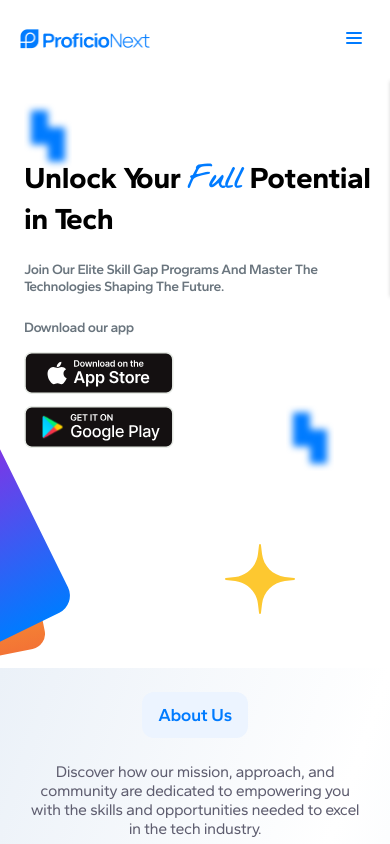
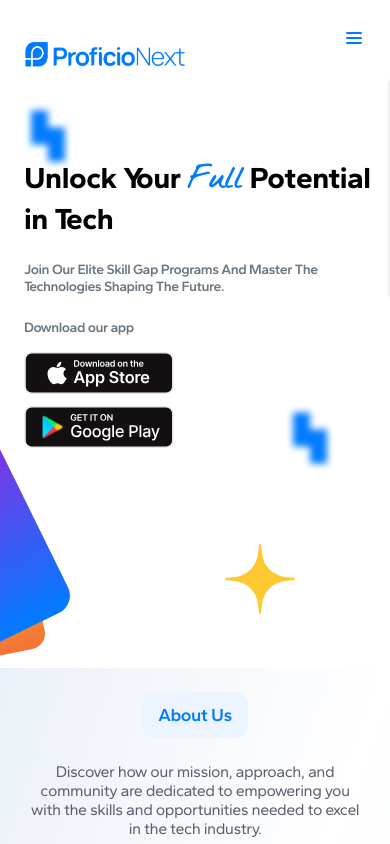
Before and after one commit to Jolaoluwa17/demo-space, a React (Vite) app: page / in a window 390 px wide. Shown: the top 844 px of the page. Built offline with nearby package versions, Linux system fonts and the light colour scheme.

Commit message:
updates to UI

```diff
--- a/src/index.css
+++ b/src/index.css
@@ -13,7 +13,6 @@ body {
   margin: 0;
   padding: 0;
   letter-spacing: -0.5px;
-  /* user-select: none; */
 }
 
 #root {
@@ -26,7 +25,7 @@ body {
   display: flex;
   align-items: center;
   font-weight: 600;
-  font-size: 14px;
+  font-size: 16px;
 }
 
 .loadingData {
@@ -85,7 +84,13 @@ body {
 
 @media (max-width: 768px) {
   .proficioNext_logo_size {
-    width: 170px;
-    height: 100px;
+    width: 210px;
+    height: 130px;
   }
 }
+
+@media (max-width: 450px) {
+  .error_message {
+    font-size: 14px;
+  }
+}
```
